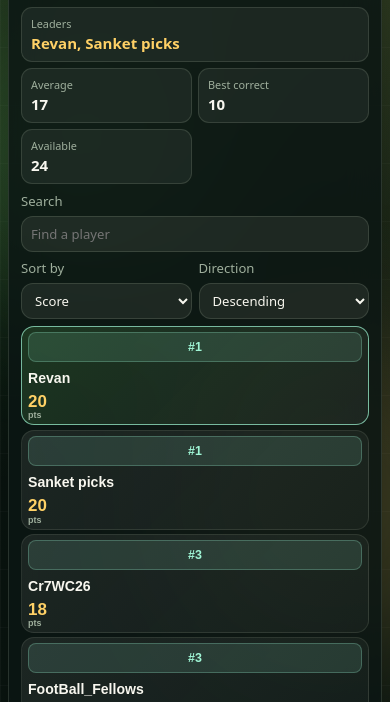
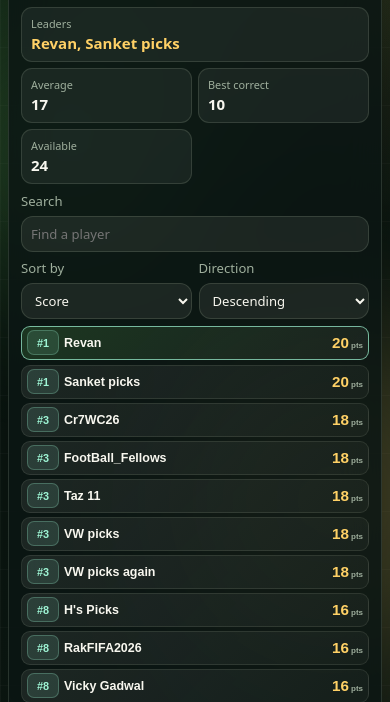
Before and after one commit to sanketc-projects/wc-predictor, a website: page index.html in a window 390 px wide. Shown: the part 127-829 px from the top of the page. Drawn offline with Linux system fonts and the light colour scheme.

Commit message:
Compact mobile leaderboard rows

```diff
--- a/styles.css
+++ b/styles.css
@@ -1239,21 +1239,27 @@ select option {
     }
 
     .leaderboard-row {
-        grid-template-columns: 38px minmax(0, 1fr) 48px;
-        min-height: 42px;
-        padding: 5px 6px;
+        align-items: center;
+        border-radius: 9px;
+        gap: 5px;
+        grid-template-columns: 32px minmax(0, 1fr) 42px;
+        min-height: 34px;
+        padding: 3px 5px;
     }
 
     .rank-badge {
-        border-radius: 8px;
-        font-size: 0.78rem;
-        min-height: 30px;
-        min-width: 32px;
-        padding: 0 5px;
+        border-radius: 7px;
+        font-size: 0.68rem;
+        min-height: 25px;
+        min-width: 28px;
+        padding: 0 4px;
     }
 
     .player-summary strong {
-        font-size: 0.88rem;
+        font-size: 0.78rem;
+        overflow: hidden;
+        text-overflow: ellipsis;
+        white-space: nowrap;
     }
 
     .player-summary span,
@@ -1262,11 +1268,18 @@ select option {
     }
 
     .score-badge {
-        font-size: 1.06rem;
+        align-items: baseline;
+        display: flex;
+        font-size: 0.95rem;
+        gap: 2px;
+        justify-content: flex-end;
+        text-align: right;
     }
 
     .score-badge small {
-        font-size: 0.56rem;
+        display: inline;
+        font-size: 0.5rem;
+        margin-top: 0;
     }
 
     .mobile-details>summary {
@@ -1319,16 +1332,11 @@ select option {
         display: none;
     }
 
-    .leaderboard-row,
     .player-hero-card,
     .panel-header {
         align-items: start;
         grid-template-columns: 1fr;
         flex-direction: column;
-    }
-
-    .score-badge {
-        text-align: left;
     }
 
     .prediction-grid,
```
